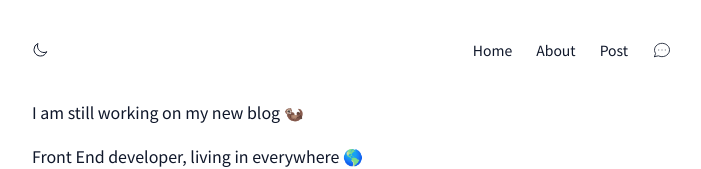
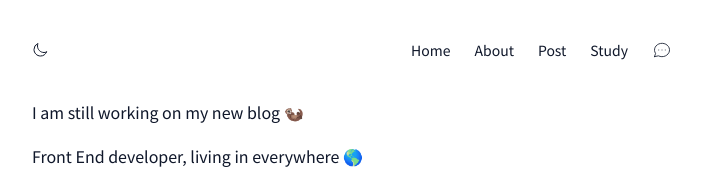
Before and after one commit to tamoimi/tami-dev-blog, a Next.js app: page /about in a window 1280 px wide. Shown: the top 169 px of the page, without its empty margins (288-989 px from the left). Built offline with nearby package versions, Linux system fonts and the light colour scheme.

Commit message:
feat: created link for study

```diff
--- a/app/layout.tsx
+++ b/app/layout.tsx
@@ -49,6 +49,7 @@ export default function RootLayout({ children }: RootLayoutProps) {
                   <Link href="/">Home</Link>
                   <Link href="/about">About</Link>
                   <Link href="/post">Post</Link>
+                  <Link href="/study">Study</Link>
                   <Link href="/quote">
                     <svg
                       className="h-5 w-5"
```
